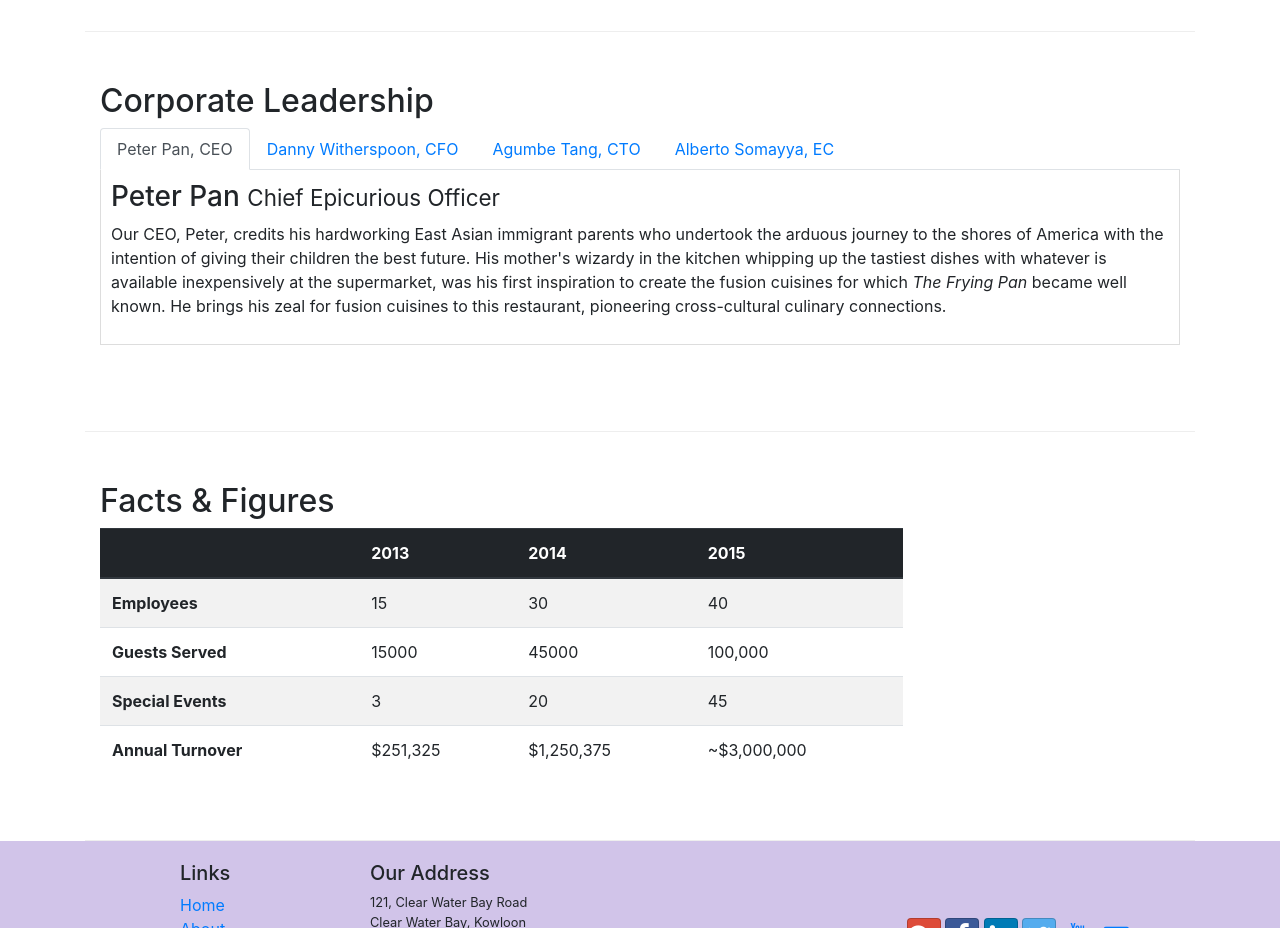
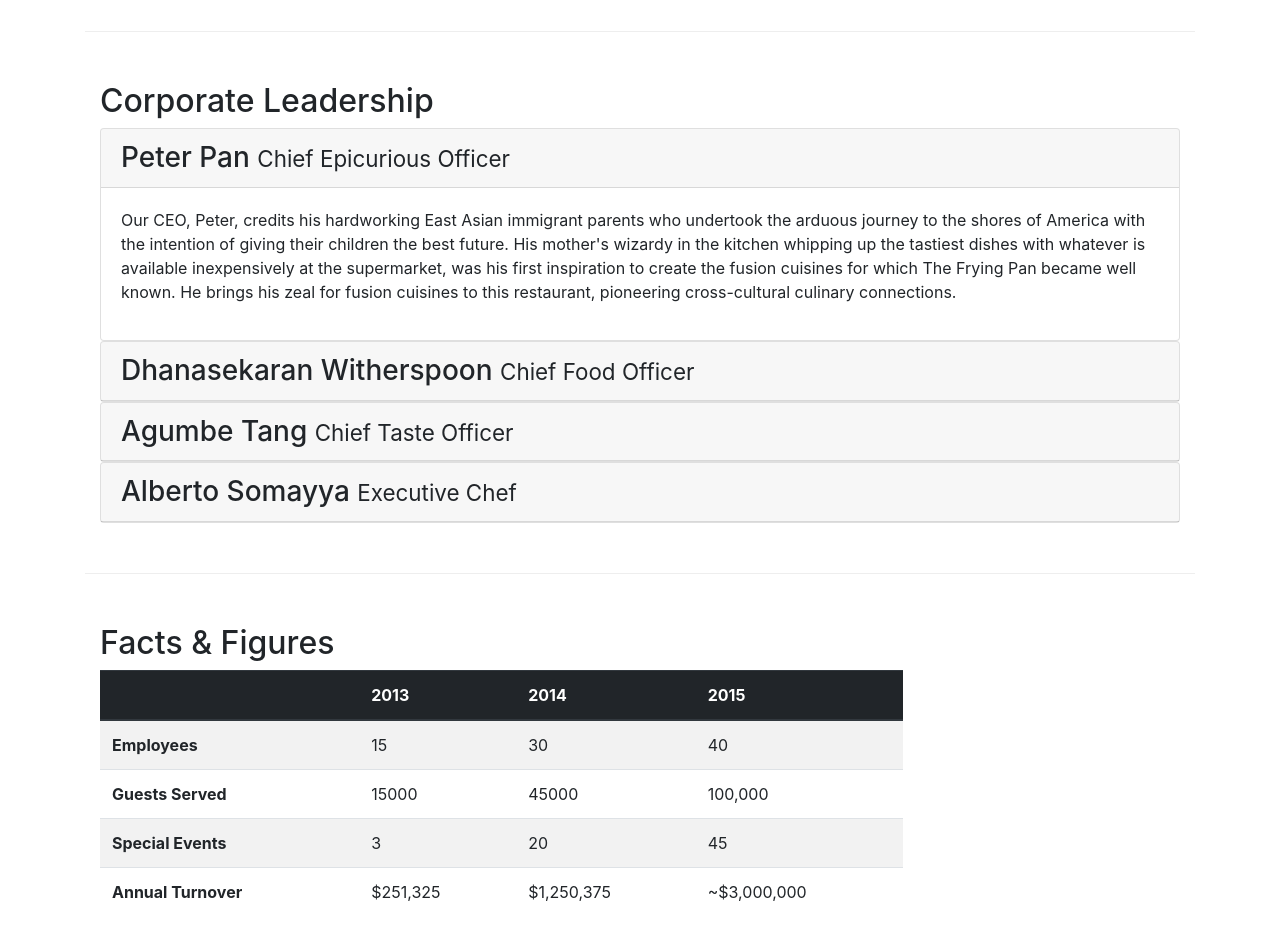
Before and after one commit to shivasrk12345/BootstrapRestaurantApplication, a website: page aboutus.html in a window 1280 px wide. Shown: the part 940-1868 px from the top of the page. Drawn offline with nearby package versions, Linux system fonts and the light colour scheme.

Commit message:
Accordion

```diff
--- a/aboutus.html
+++ b/aboutus.html
@@ -103,37 +103,63 @@
         <div class='row row-content'>
             <div class="col-12">
                 <h2>Corporate Leadership</h2>
-                <ul class="nav nav-tabs">
-                    <li class="nav-item">
-                        <a class="nav-link active" href="#peter" role="tab" data-toggle="tab">Peter Pan, CEO</a>
-                    </li>
-                    <li class="nav-item">
-                            <a class="nav-link" href="#danny" role="tab" data-toggle="tab">Danny Witherspoon, CFO</a>
-                    </li>
-                    <li class="nav-item">
-                            <a class="nav-link" href="#agumbe" role="tab" data-toggle="tab">Agumbe Tang, CTO</a>
-                    </li>
-                    <li class="nav-item">
-                            <a class="nav-link" href="#alberto" role="tab" data-toggle="tab">Alberto Somayya, EC</a>
-                    </li>
-                </ul>
-                <div class="tab-content">
-                    <div id="peter" role="tabpanel" class="tab-pane fade show active">
-                        <h3>Peter Pan <small>Chief Epicurious Officer</small></h3>
-                        <p class='d-none d-sm-block'>Our CEO, Peter, credits his hardworking East Asian immigrant parents who undertook the arduous journey to the shores of America with the intention of giving their children the best future. His mother's wizardy in the kitchen whipping up the tastiest dishes with whatever is available inexpensively at the supermarket, was his first inspiration to create the fusion cuisines for which <em>The Frying Pan</em> became well known. He brings his zeal for fusion cuisines to this restaurant, pioneering cross-cultural culinary connections.</p>
-                    </div>
-                    <div id='danny' role="tabpanel" class="tab-pane fade">
-                        <h3>Dhanasekaran Witherspoon <small>Chief Food Officer</small></h3>
-                        <p class='d-none d-sm-block'>Our CFO, Danny, as he is affectionately referred to by his colleagues, comes from a long established family tradition in farming and produce. His experiences growing up on a farm in the Australian outback gave him great appreciation for varieties of food sources. As he puts it in his own words, <em>Everything that runs, wins, and everything that stays, pays!</em></p>
-                    </div>
-                    <div id='agumbe' role="tabpanel" class="tab-pane fade">
-                        <h3>Agumbe Tang <small>Chief Taste Officer</small></h3>
-                        <p class='d-none d-sm-block'>Blessed with the most discerning gustatory sense, Agumbe, our CTO, personally ensures that every dish that we serve meets his exacting tastes. Our chefs dread the tongue lashing that ensues if their dish does not meet his exacting standards. He lives by his motto, <em>You click only if you survive my lick.</em></p>
-                    </div>
-                    <div id='alberto' role="tabpanel" class="tab-pane fade">
-                        <h3>Alberto Somayya <small>Executive Chef</small></h3>
-                        <p class='d-none d-sm-block'>Award winning three-star Michelin chef with wide International experience having worked closely with whos-who in the culinary world, he specializes in creating mouthwatering Indo-Italian fusion experiences. He says, <em>Put together the cuisines from the two craziest cultures, and you get a winning hit! Amma Mia!</em></p>
-                    </div>
+                <div id="accordion">
+                        <div class="card">
+                                <div class="card-header" role="tab" id="peterhead">
+                                <h3 class="mb-0">
+                                    <a data-toggle="collapse" data-target="#peter">
+                                    Peter Pan <small>Chief Epicurious Officer</small>
+                                    </a>
+                                </h3>
+                                </div>
+                                <div class="collapse show" id="peter" data-parent="#accordion">
+                                    <div class="card-body">
+                                        <p class="d-none d-sm-block">Our CEO, Peter, credits his hardworking East Asian immigrant parents who undertook the arduous journey to the shores of America with the intention of giving their children the best future. His mother's wizardy in the kitchen whipping up the tastiest dishes with whatever is available inexpensively at the supermarket, was his first inspiration to create the fusion cuisines for which The Frying Pan became well known. He brings his zeal for fusion cuisines to this restaurant, pioneering cross-cultural culinary connections.</p>
+                                    </div>
+                                </div>
+                        </div>
+                        <div class="card">
+                                <div class="card-header" role="tab" id="dannyhead">
+                                <h3 class="mb-0">
+                                    <a class="collapsed" data-toggle="collapse" data-target="#danny">
+                                    Dhanasekaran Witherspoon <small>Chief Food Officer</small>
+                                    </a>
+                                </h3>
+                            </div>
+                            <div class="collapse" id="danny" data-parent="#accordion">
+                                <div class="card-body">
+                                    <p class="d-none d-sm-block">Our CFO, Danny, as he is affectionately referred to by his colleagues, comes from a long established family tradition in farming and produce. His experiences growing up on a farm in the Australian outback gave him great appreciation for varieties of food sources. As he puts it in his own words, Everything that runs, wins, and everything that stays, pays!</em></p>
+                                </div>
+                            </div>
+                        </div>
+                        <div class="card">
+                                <div class="card-header" role="tab" id="agumbehead">
+                                <h3 class="mb-0">
+                                    <a class="collapsed" data-toggle="collapse" data-target="#agumbe">
+                                    Agumbe Tang <small>Chief Taste Officer</small>
+                                    </a>
+                                </h3>
+                            </div>
+                            <div class="collapse" id="agumbe" data-parent="#accordion">
+                                <div class="card-body">
+                                    <p class="d-none d-sm-block"></p>Blessed with the most discerning gustatory sense, Agumbe, our CTO, personally ensures that every dish that we serve meets his exacting tastes. Our chefs dread the tongue lashing that ensues if their dish does not meet his exacting standards. He lives by his motto, You click only if you survive my lick.
+                                </div>
+                            </div>
+                        </div>
+                        <div class="card">
+                                <div class="card-header" role="tab" id="albertohead">
+                                <h3 class="mb-0">
+                                    <a class="collapsed" data-toggle="collapse" data-target="#alberto">
+                                    Alberto Somayya <small>Executive Chef</small>
+                                    </a>
+                                </h3>
+                            </div>
+                            <div class="collapse" id="alberto" data-parent="#accordion">
+                                <div class="card-body">
+                                    <p class="d-none d-sm-block">Award winning three-star Michelin chef with wide International experience having worked closely with whos-who in the culinary world, he specializes in creating mouthwatering Indo-Italian fusion experiences. He says, Put together the cuisines from the two craziest cultures, and you get a winning hit! Amma Mia!</em></p>
+                                </div>
+                            </div>
+                        </div>
                 </div>
             </div>
        </div>
```
